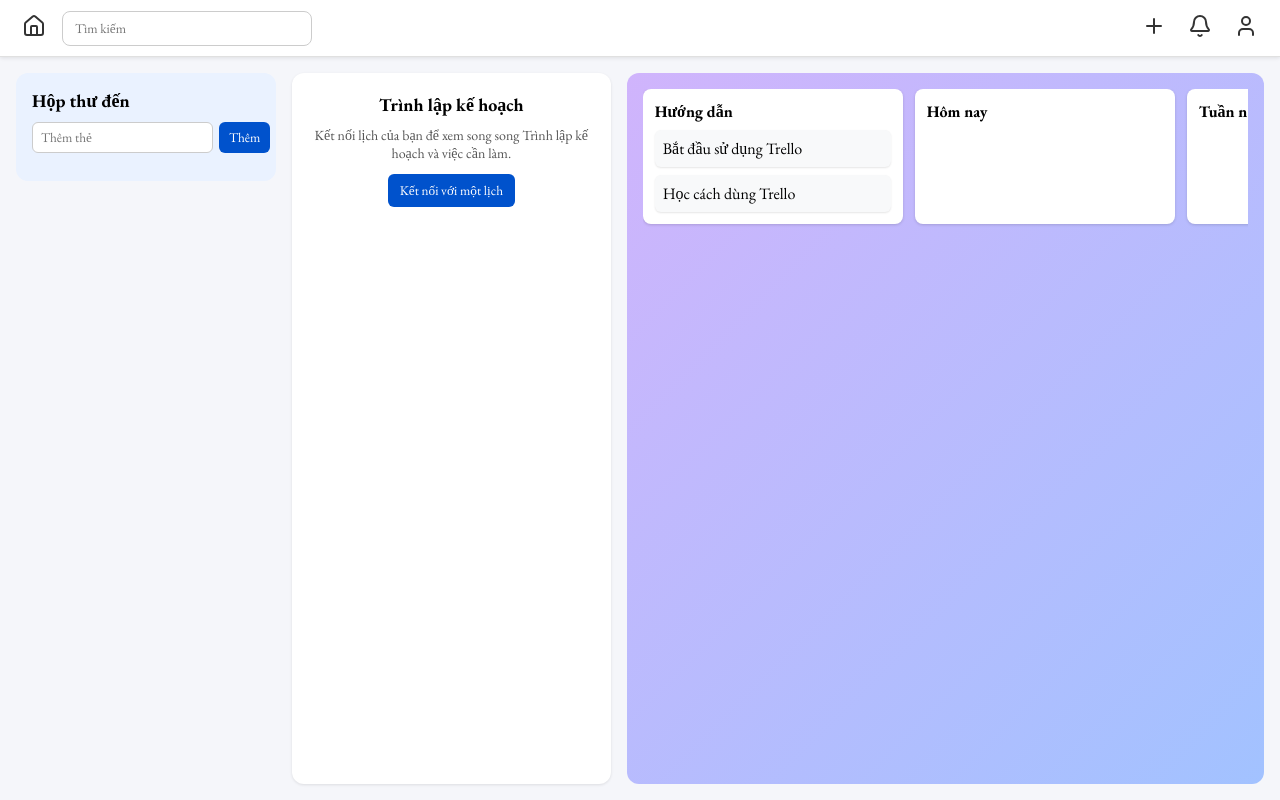
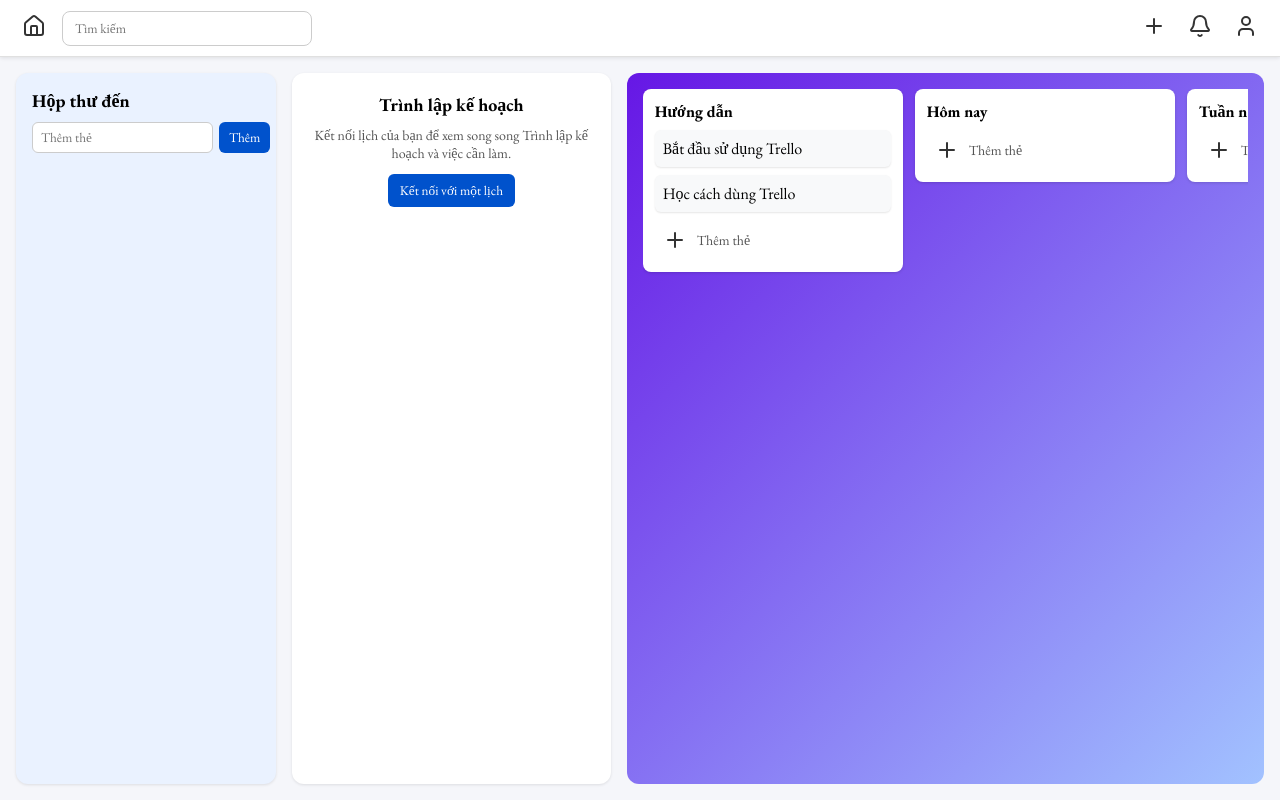
Before and after one commit to quocanhtutin/task-management-frontend, a React (Vite) app: page / in a window 1280 px wide. Built offline with nearby package versions, Linux system fonts and the light colour scheme.

Commit message:
add card

```diff
--- a/src/components/Inbox/Inbox.css
+++ b/src/components/Inbox/Inbox.css
@@ -4,7 +4,9 @@
   padding: 16px;
   display: flex;
   flex-direction: column;
-  height: fit-content;
+    box-shadow: 0 1px 3px rgba(0,0,0,0.1);
+
+  /* height: fit-content; */
 }
 
 .inbox h2 {
--- a/src/components/TaskBoard/TaskBoard.css
+++ b/src/components/TaskBoard/TaskBoard.css
@@ -1,5 +1,5 @@
 .trello-board {
-  background: linear-gradient(135deg, #d0b4fc, #a2c2ff);
+  background: linear-gradient(135deg, #6617e5, #a2c2ff);
   border-radius: 12px;
   padding: 16px;
   display: flex;
@@ -12,6 +12,7 @@
   gap: 12px;
   overflow-x: auto;
   padding-bottom: 8px;
+  height: 100%;
 }
 
 .board-scroll::-webkit-scrollbar {
@@ -28,6 +29,7 @@
   min-width: 260px;
   padding: 12px;
   flex-shrink: 0;
+  height: fit-content;
   box-shadow: 0 1px 3px rgba(0,0,0,0.15);
 }
 
@@ -47,7 +49,13 @@
   border-radius: 6px;
   padding: 8px;
   box-shadow: 0 1px 2px rgba(0,0,0,0.1);
-  cursor: grab;
+  cursor: pointer;
+}
+
+.card-item:hover {
+    outline: 2px solid  #6617e5;
+      outline-offset: 2px;
+
 }
 
 .card-item:active {
@@ -70,3 +78,49 @@
 .add-column:hover {
   background: rgba(255,255,255,0.9);
 }
+
+.card-add{
+    border-radius: 6px;
+    padding: 8px;
+    display: flex;
+    align-items: center;
+    gap: 10px;
+    cursor: pointer;
+  color: #333;
+}
+
+.card-add p{
+    color: #555;
+  font-size: 14px;
+}
+
+.card-add:hover{
+    background-color: #f2f2f2;
+}
+.add-card {
+    border: none;
+  border-radius: 6px;
+  padding: 6px 10px;
+  cursor: pointer;
+}
+
+.add-card.blue{
+    background: #0052cc;
+  color: white;
+}
+
+.add-card.white{
+    background: f2f2f2;
+    color: black;
+}
+.add-card-container input{
+  padding: 6px 8px;
+  border-radius: 6px;
+  border: 1px solid #ccc;
+}
+.add-card-container {
+    display:contents;
+  gap: 6px;
+  padding-top: 4.5px;
+  padding-bottom: 4.5px;
+}
--- a/src/components/TaskBoard/TaskBoard.jsx
+++ b/src/components/TaskBoard/TaskBoard.jsx
@@ -1,20 +1,41 @@
 import React, { useState } from 'react'
 import './TaskBoard.css'
+import { Plus } from 'lucide-react';
 
 const TaskBoard = () => {
+
     const [columns, setColumns] = useState([
-        { title: 'Hướng dẫn', cards: ['Bắt đầu sử dụng Trello', 'Học cách dùng Trello'] },
-        { title: 'Hôm nay', cards: [] },
-        { title: 'Tuần này', cards: [] },
-        { title: 'Sau này', cards: [] },
+        { title: 'Hướng dẫn', cards: ['Bắt đầu sử dụng Trello', 'Học cách dùng Trello'], addCard: false },
+        { title: 'Hôm nay', cards: [], addCard: false },
+        { title: 'Tuần này', cards: [], addCard: false },
+        { title: 'Sau này', cards: [], addCard: false },
     ]);
 
+    const [input, setInput] = useState('');
 
     const addColumn = () => {
         const title = prompt('Tên cột mới:');
-        if (title) setColumns([...columns, { title, cards: [] }]);
+        if (title) setColumns([...columns, { title, cards: [], addCard: false }]);
     };
 
+    const displayAddCard = (col) => {
+        setColumns(prev =>
+            prev.map((cols, i) =>
+                (i === col && (!input || (input && cols.addCard))) ? { ...cols, addCard: !cols.addCard } : { ...cols, addCard: false }
+            )
+        )
+        setInput("")
+    }
+
+    const addCard = (col) => {
+        if (input.trim()) {
+            const updated = [...columns];
+            updated[col].cards.push(input);
+            setColumns(updated);
+            displayAddCard(col)
+            setInput('')
+        }
+    }
 
     const onDragStart = (e, fromCol, fromIndex) => {
         e.dataTransfer.setData('fromCol', fromCol);
@@ -28,7 +49,6 @@ const TaskBoard = () => {
 
 
         if (fromCol === '' || fromIndex === '') return;
-
 
         const updated = [...columns];
         const [movedCard] = updated[fromCol].cards.splice(fromIndex, 1);
@@ -57,6 +77,17 @@ const TaskBoard = () => {
                                     {card}
                                 </div>
                             ))}
+                            {col.addCard ?
+                                <div className="add-card-container">
+                                    <input value={input} onChange={(e) => setInput(e.target.value)} placeholder="Thêm thẻ" />
+                                    <button className="add-card blue" onClick={() => addCard(i)}>Thêm</button>
+                                    <button className="add-card white" onClick={() => displayAddCard(i)}>Hủy</button>
+                                </div>
+                                :
+                                <div className='card-add' onClick={() => displayAddCard(i)}>
+                                    <Plus /> <p>Thêm thẻ</p>
+                                </div>
+                            }
                         </div>
                     </div>
                 ))}
```
